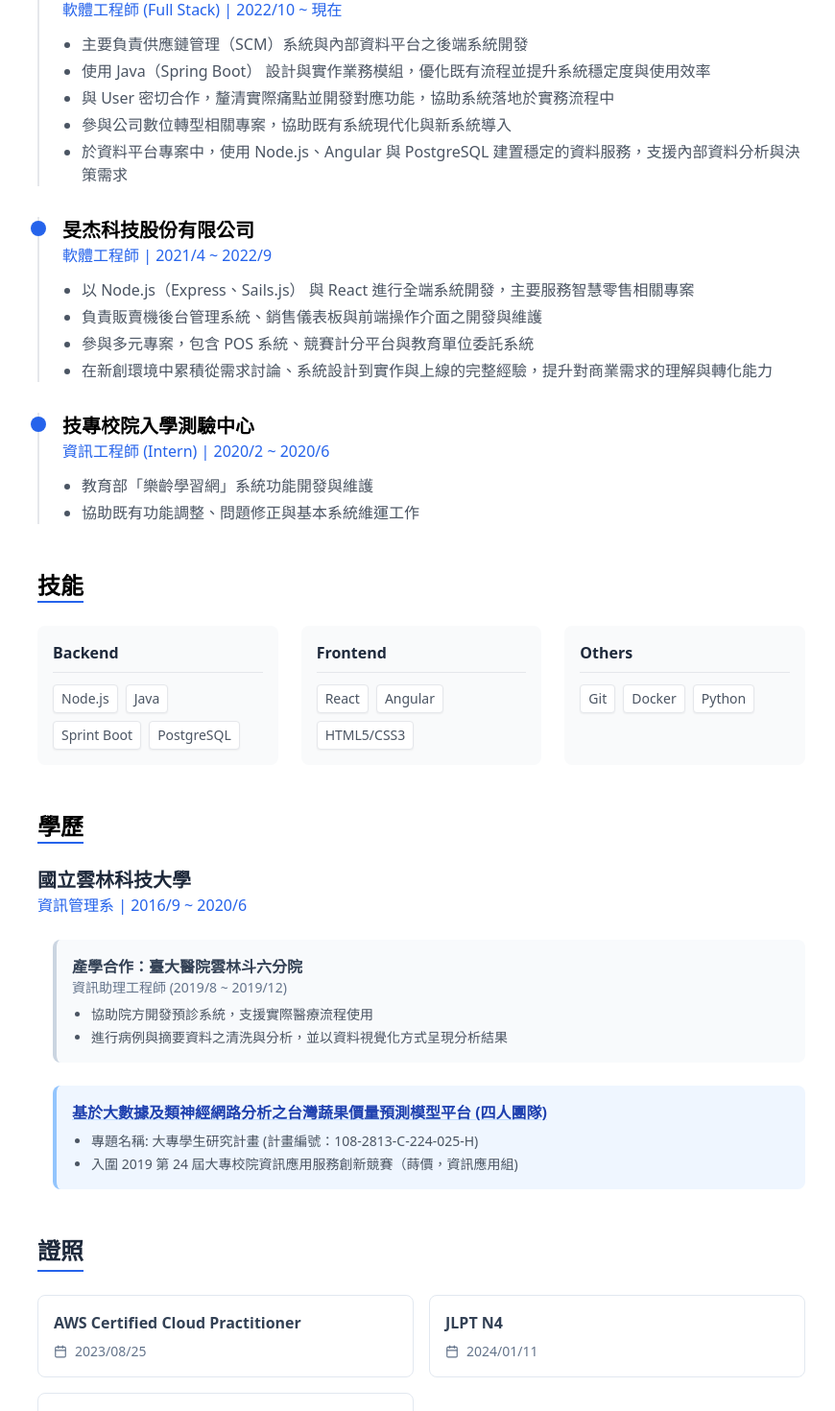
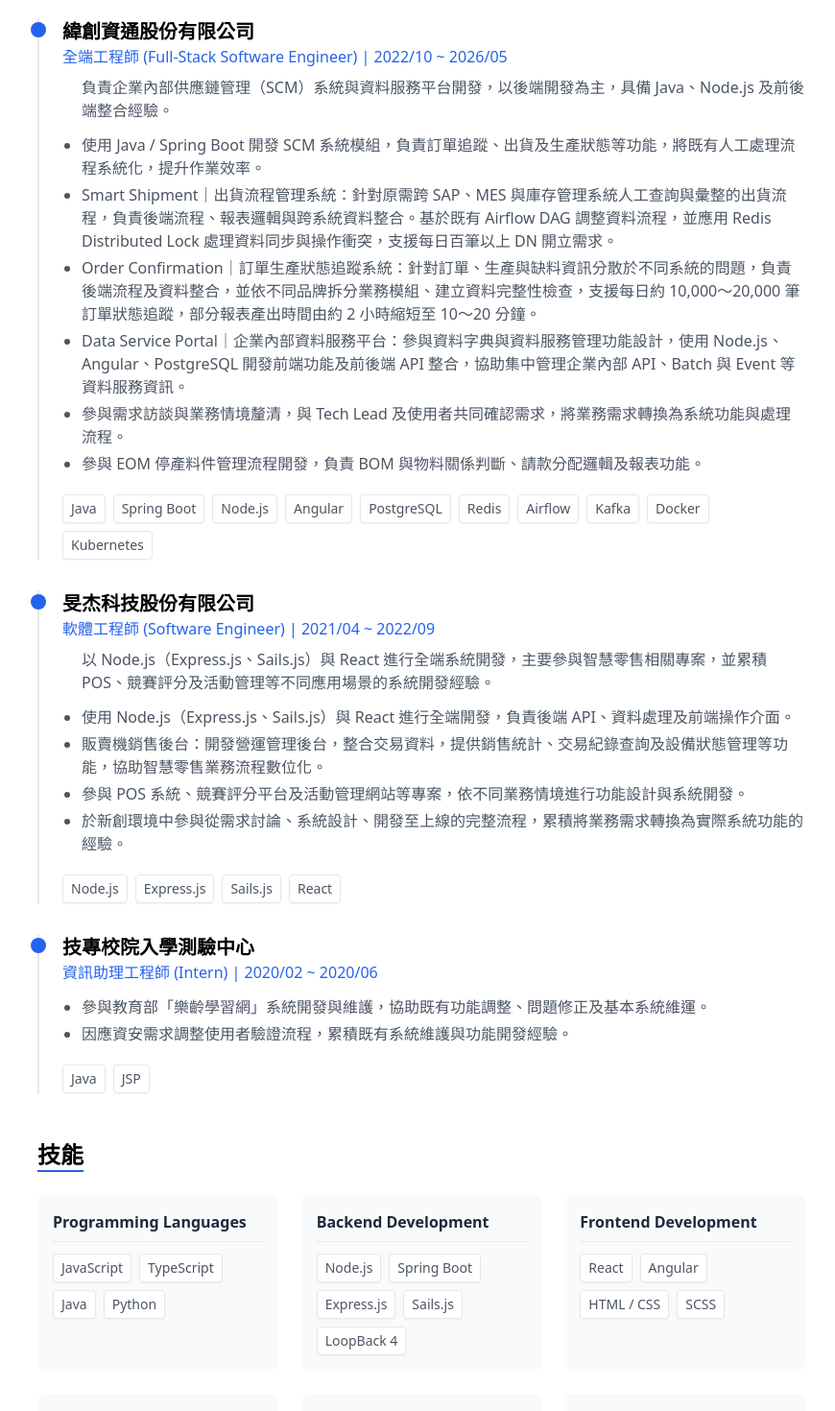
Before and after one commit to pock999/profile, a React (Vite) app: page / in a window 1280 px wide. Shown: the part 647-2117 px from the top of the page at 96% size, without its empty margins (201-1071 px from the left). Built offline with nearby package versions, Linux system fonts and the light colour scheme.

Commit message:
✨ feat: update zh-tw content

```diff
--- a/src/components/Experience.jsx
+++ b/src/components/Experience.jsx
@@ -12,9 +12,17 @@ const Experience = () => {
             <div className="absolute -left-[9px] top-1 w-4 h-4 bg-blue-600 rounded-full"></div>
             <h3 className="text-xl font-bold">{exp.workUnit}</h3>
             <p className="text-blue-600 font-medium">{exp.jobTitle} | {exp.period}</p>
+            <p className="text-gray-600 font-medium pl-5 mt-2">{exp.summary}</p>
             <ul className="list-disc ml-5 mt-3 text-gray-600 space-y-1">
               {exp.list.map((item, i) => <li key={i}>{item}</li>)}
             </ul>
+            <div className="flex flex-wrap gap-2 mt-5">
+              {exp.technologies.map((item, i) => (
+                <span key={i} className="px-2 py-1 bg-white border border-gray-200 text-sm text-gray-600 rounded shadow-sm">
+                  {item}
+                </span>
+              ))}
+            </div>
           </div>
         ))}
       </div>
--- a/src/components/Header.jsx
+++ b/src/components/Header.jsx
@@ -14,6 +14,7 @@ const Header = (config) => {
       <div className="text-center md:text-left">
         <h1 className="text-4xl font-bold">{t('profile.name')}</h1>
         <p className="text-xl text-slate-300 mt-1">{t('profile.engName')}</p>
+        <p className="text-l text-slate-100 mt-3">{t('profile.title')}</p>
         <div className="flex flex-wrap justify-center md:justify-start gap-4 mt-6">
           <a href={`mailto:${config.info.email}`} className="flex items-center gap-2 hover:text-blue-400 transition-colors">
             <Mail size={18} /> {config.info.email}
--- a/src/i18n/locales/zh-TW.json
+++ b/src/i18n/locales/zh-TW.json
@@ -1,46 +1,53 @@
 {
   "profile": {
     "name": "侯柏超 (Rick Hou)",
-    "engName": "Po-Chao, Hou"
+    "engName": "Po-Chao, Hou",
+    "title": "Software Engineer | Backend-Focused Full-Stack Development | Enterprise Applications · Data Platforms · SCM Systems"
   },
   "about": {
     "title": "關於我",
-    "content": "我是一名具備三年多經驗的軟體工程師，主要投入於後端系統與 Web 應用的開發，熟悉以全端技術協助團隊完成產品需求。工作中重視系統穩定性與程式結構，也習慣與團隊成員密切討論，從實際問題出發找出合適的解決方式。對於新技術與後端相關知識保持高度興趣，並在工作之餘持續學習與精進，希望在快速變動的技術環境中，累積能真正解決問題的工程能力，走出屬於自己的價值。"
+    "content": "我是一名具備約五年軟體開發經驗的軟體工程師，具備全端開發背景，目前是以後端系統開發為主要發展方向。曾參與企業供應鏈管理系統、訂單與出貨流程及內部資料平台等專案，具備 Java／Spring Boot、Node.js、PostgreSQL 等技術的實務經驗。工作中除了系統開發，也參與需求訪談與流程分析，習慣理解實際需求與系統運作脈絡，將業務需求轉換為系統功能與技術實作，並重視解決方案在實際情境中的可行性。對新技術保持興趣，也願意持續學習與累積工程實務經驗。"
   },
   "experiences": {
     "title": "工作經驗",
     "content": [
       {
         "workUnit": "緯創資通股份有限公司",
-      "jobTitle": "軟體工程師 (Full Stack)",
-      "period": "2022/10 ~ 現在",
+        "jobTitle": "全端工程師 (Full-Stack Software Engineer)",
+        "period": "2022/10 ~ 2026/05",
+        "summary": "負責企業內部供應鏈管理（SCM）系統與資料服務平台開發，以後端開發為主，具備 Java、Node.js 及前後端整合經驗。",
         "list": [
-        "主要負責供應鏈管理（SCM）系統與內部資料平台之後端系統開發",
-        "使用 Java（Spring Boot） 設計與實作業務模組，優化既有流程並提升系統穩定度與使用效率",
-        "與 User 密切合作，釐清實際痛點並開發對應功能，協助系統落地於實務流程中",
-        "參與公司數位轉型相關專案，協助既有系統現代化與新系統導入",
-        "於資料平台專案中，使用 Node.js、Angular 與 PostgreSQL 建置穩定的資料服務，支援內部資料分析與決策需求"
-      ]
+          "使用 Java / Spring Boot 開發 SCM 系統模組，負責訂單追蹤、出貨及生產狀態等功能，將既有人工處理流程系統化，提升作業效率。",
+          "Smart Shipment｜出貨流程管理系統：針對原需跨 SAP、MES 與庫存管理系統人工查詢與彙整的出貨流程，負責後端流程、報表邏輯與跨系統資料整合。基於既有 Airflow DAG 調整資料流程，並應用 Redis Distributed Lock 處理資料同步與操作衝突，支援每日百筆以上 DN 開立需求。",
+          "Order Confirmation｜訂單生產狀態追蹤系統：針對訂單、生產與缺料資訊分散於不同系統的問題，負責後端流程及資料整合，並依不同品牌拆分業務模組、建立資料完整性檢查，支援每日約 10,000～20,000 筆訂單狀態追蹤，部分報表產出時間由約 2 小時縮短至 10～20 分鐘。",
+          "Data Service Portal｜企業內部資料服務平台：參與資料字典與資料服務管理功能設計，使用 Node.js、Angular、PostgreSQL 開發前端功能及前後端 API 整合，協助集中管理企業內部 API、Batch 與 Event 等資料服務資訊。",
+          "參與需求訪談與業務情境釐清，與 Tech Lead 及使用者共同確認需求，將業務需求轉換為系統功能與處理流程。",
+          "參與 EOM 停產料件管理流程開發，負責 BOM 與物料關係判斷、請款分配邏輯及報表功能。"
+        ],
+        "technologies": ["Java", "Spring Boot", "Node.js", "Angular", "PostgreSQL", "Redis", "Airflow", "Kafka", "Docker", "Kubernetes"]
       },
       {
         "workUnit": "旻杰科技股份有限公司",
-      "jobTitle": "軟體工程師",
-      "period": "2021/4 ~ 2022/9",
+        "jobTitle": "軟體工程師 (Software Engineer)",
+        "period": "2021/04 ~ 2022/09",
+        "summary": "以 Node.js（Express.js、Sails.js）與 React 進行全端系統開發，主要參與智慧零售相關專案，並累積 POS、競賽評分及活動管理等不同應用場景的系統開發經驗。",
         "list": [
-        "以 Node.js（Express、Sails.js） 與 React 進行全端系統開發，主要服務智慧零售相關專案",
-        "負責販賣機後台管理系統、銷售儀表板與前端操作介面之開發與維護",
-        "參與多元專案，包含 POS 系統、競賽計分平台與教育單位委託系統",
-        "在新創環境中累積從需求討論、系統設計到實作與上線的完整經驗，提升對商業需求的理解與轉化能力"
-      ]
+          "使用 Node.js（Express.js、Sails.js）與 React 進行全端開發，負責後端 API、資料處理及前端操作介面。",
+          "販賣機銷售後台：開發營運管理後台，整合交易資料，提供銷售統計、交易紀錄查詢及設備狀態管理等功能，協助智慧零售業務流程數位化。",
+          "參與 POS 系統、競賽評分平台及活動管理網站等專案，依不同業務情境進行功能設計與系統開發。",
+          "於新創環境中參與從需求討論、系統設計、開發至上線的完整流程，累積將業務需求轉換為實際系統功能的經驗。"
+        ],
+        "technologies": ["Node.js", "Express.js", "Sails.js", "React"]
       },
       {
         "workUnit": "技專校院入學測驗中心",
-      "jobTitle": "資訊工程師 (Intern)",
-      "period": "2020/2 ~ 2020/6",
+        "jobTitle": "資訊助理工程師 (Intern)",
+        "period": "2020/02 ~ 2020/06",
         "list": [
-        "教育部「樂齡學習網」系統功能開發與維護",
-        "協助既有功能調整、問題修正與基本系統維運工作"
-      ]
+          "參與教育部「樂齡學習網」系統開發與維護，協助既有功能調整、問題修正及基本系統維運。",
+          "因應資安需求調整使用者驗證流程，累積既有系統維護與功能開發經驗。"
+        ],
+        "technologies": ["Java", "JSP"]
       }
     ]
   },
@@ -48,16 +55,32 @@
     "title": "技能",
     "content": [
       {
-        "title": "Backend",
-        "items": ["Node.js", "Java", "Sprint Boot", "PostgreSQL"]
+        "title": "Programming Languages",
+        "items": ["JavaScript", "TypeScript", "Java", "Python"]
       },
       {
-        "title": "Frontend",
-        "items": ["React", "Angular", "HTML5/CSS3"]
+        "title": "Backend Development",
+        "items": ["Node.js", "Spring Boot", "Express.js", "Sails.js", "LoopBack 4"]
       },
       {
-        "title": "Others",
-        "items": ["Git", "Docker", "Python"]
+        "title": "Frontend Development",
+        "items": ["React", "Angular", "HTML / CSS", "SCSS"]
+      },
+      {
+        "title": "Database & Data Access",
+        "items": ["SQL", "PostgreSQL", "MySQL", "Sequelize", "Hibernate", "JDBC Template / NamedParameterJdbcTemplate"]
+      },
+      {
+        "title": "Tools & Deployment",
+        "items": ["Git", "Docker", "Kubernetes", "GitLab CI/CD"]
+      },
+      {
+        "title": "Data & Workflow",
+        "items": ["Redis", "Apache Airflow"]
+      },
+      {
+        "title": "Architecture",
+        "items":["RESTful API", "Microservices"]
       }
     ]
   },
@@ -71,12 +94,13 @@
       {
         "school": "國立雲林科技大學",
         "major": "資訊管理系",
-        "period": "2016/9 ~ 2020/6",
+        "degree": "學士",
+        "period": "2016/09 ~ 2020/06",
         "industryCooperation": [
           {
             "workUnit": "臺大醫院雲林斗六分院",
             "jobTitle": "資訊助理工程師",
-            "period": "2019/8 ~ 2019/12",
+            "period": "2019/08 ~ 2019/12",
             "list": [
               "協助院方開發預診系統，支援實際醫療流程使用",
               "進行病例與摘要資料之清洗與分析，並以資料視覺化方式呈現分析結果"
@@ -85,10 +109,11 @@
         ],
         "seniorProject": [
           {
-            "name": "基於大數據及類神經網路分析之台灣蔬果價量預測模型平台 (四人團隊)",
+            "name": "蒔價：基於大數據及類神經網路分析之台灣蔬果價量預測模型平台",
             "list": [
-              "專題名稱: 大專學生研究計畫 (計畫編號：108-2813-C-224-025-H)",
-              "入圍 2019 第 24 屆大專校院資訊應用服務創新競賽（蒔價，資訊應用組)"
+              "四人團隊專題，並獲科技部大專學生研究計畫補助（計畫編號：MOST 108-2813-C-224-025-H）。",
+              "負責系統架構設計與 Django 前後端開發，進行資料整理、缺失值處理、資料視覺化，並整合 ARMA 預測結果與 KD、RSI 等技術指標。",
+              "專題作品「蒔價」入圍 2019 第 24 屆大專校院資訊應用服務創新競賽資訊應用組。"
             ]
           }
         ]
@@ -96,19 +121,19 @@
     ]
   },
   "certificate": {
-    "title": "證照",
+    "title": "證照與語檢",
     "content": [
       {
         "name": "AWS Certified Cloud Practitioner",
         "issueDate": "2023/08/25"
       },
       {
+        "name": "TOEIC 665",
+        "issueDate": "2022/07/31"
+      },
+      {
         "name": "JLPT N4",
         "issueDate": "2024/01/11"
-      },
-      {
-        "name": "TOEIC 665",
-        "issueDate": "2022/07/31"
       }
     ]
   }
```
Lines whose indentation alone changed are shown as unchanged.
